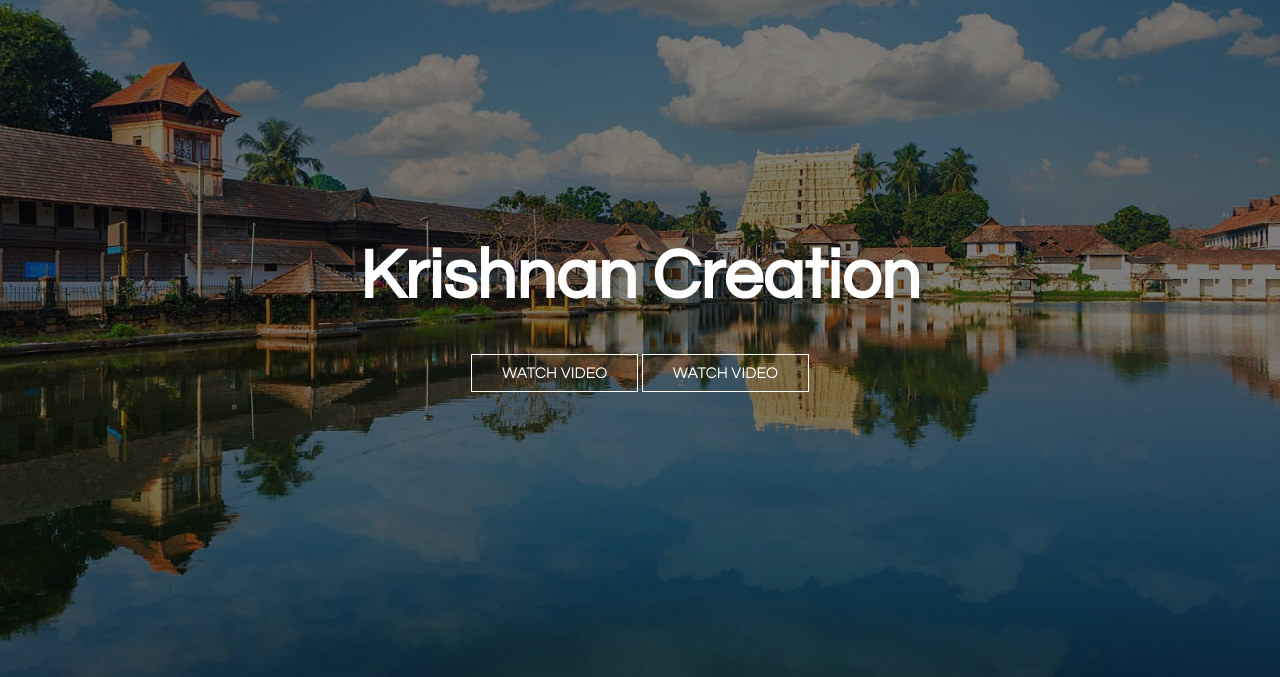
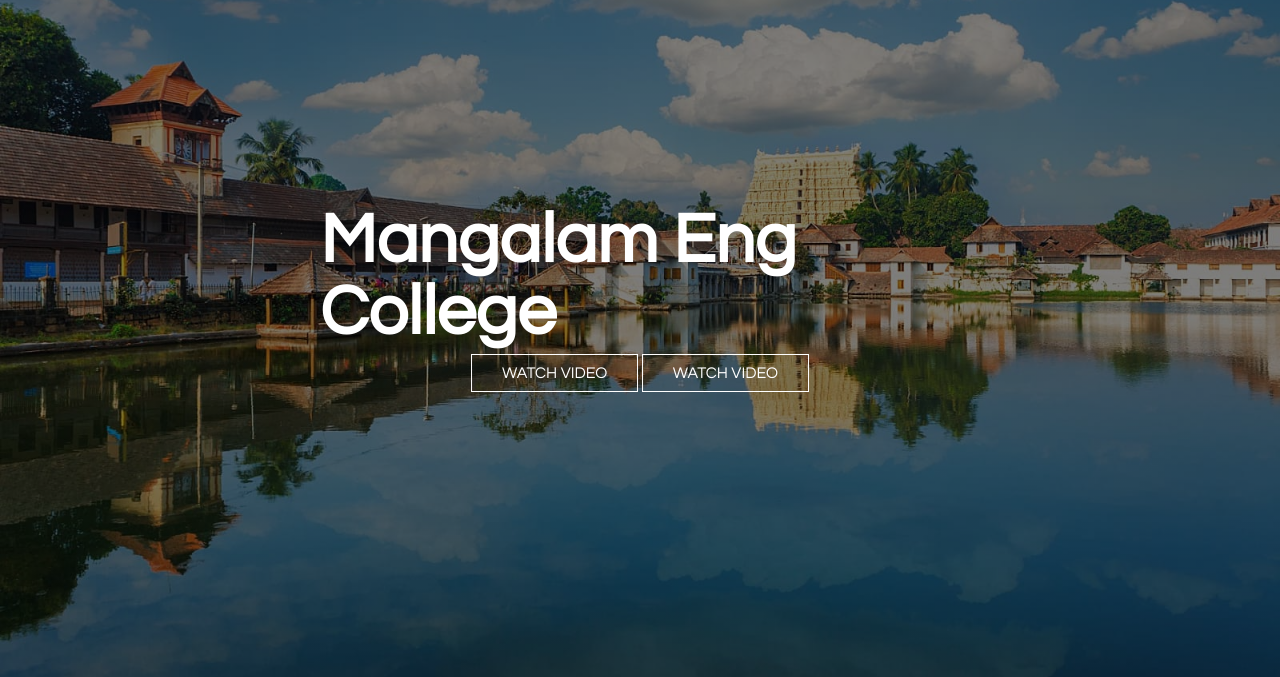
Before and after one commit to Krishnan007/mangalam, a plain HTML site: page index.html in a window 1280 px wide. Shown: the part 123-800 px from the top of the page. Drawn offline with Linux system fonts and the light colour scheme.

Commit message:
Chanaged heading to mangalam

```diff
--- a/index.html
+++ b/index.html
@@ -20,7 +20,7 @@
 			</ul>
 		</div>
 		<div class="title">
-			<h1>Krishnan Creation</h1>
+			<h1>Mangalam Eng College</h1>
 		</div>
 
 		<div class="button">
```
